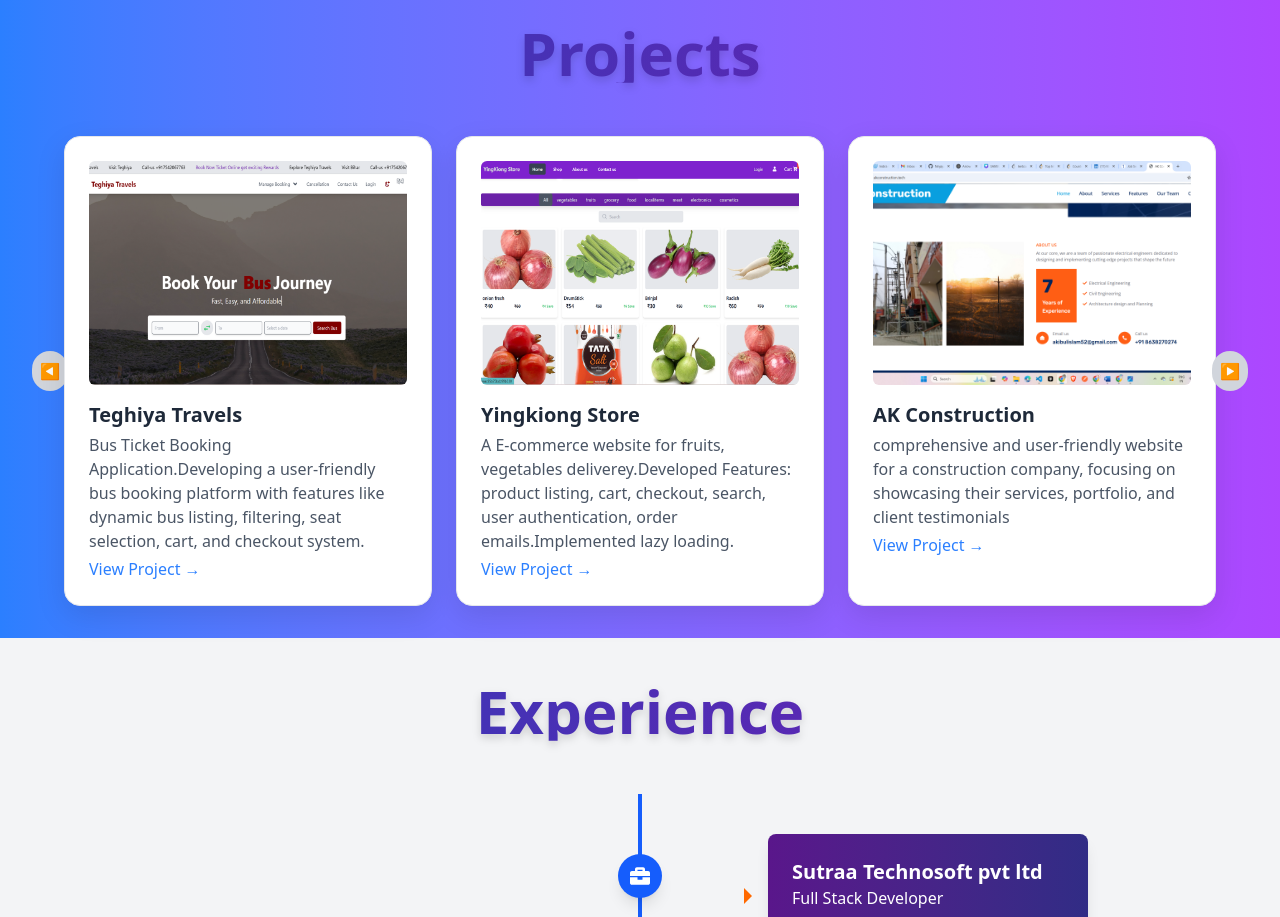
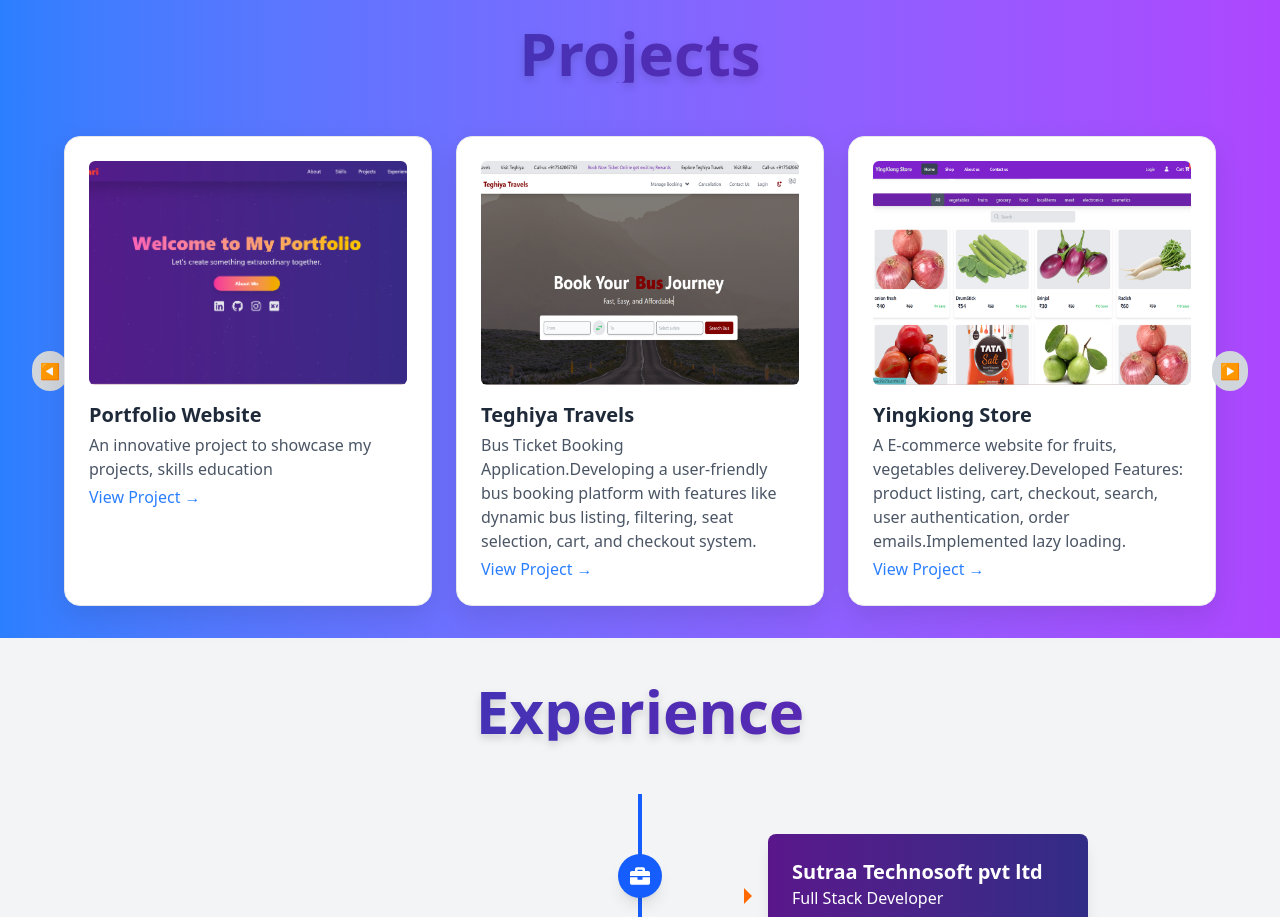
Before and after one commit to samsu-same/portfolio-web, a React (Vite) app: page / in a window 1280 px wide. Shown: the part 1940-2857 px from the top of the page. Built offline with nearby package versions, Linux system fonts and the light colour scheme.

Commit message:
project port move to top

```diff
--- a/src/components/Projeect.jsx
+++ b/src/components/Projeect.jsx
@@ -2,11 +2,11 @@
 import { useState } from "react";
 
 const projects = [
-  { id: 1, name: "Teghiya Travels", description: "Bus Ticket Booking Application.Developing a user-friendly bus booking platform with features like dynamic bus listing, filtering, seat selection, cart, and checkout system.", link: "https://www.teghiyatravels.in/", image: "/images/teghiyatravels.png" },
-  { id: 2, name: "Yingkiong Store", description: "A E-commerce website for fruits, vegetables deliverey.Developed Features: product listing, cart, checkout, search, user authentication, order emails.Implemented lazy loading.", link: "#", image: "/images/yingkiongstore.png" },
-  { id: 3, name: "AK Construction ", description: " comprehensive and user-friendly website for a construction company, focusing on showcasing their services, portfolio, and client testimonials", link: "https://akconstruction.tech/", image: "/images/akconstruction.png" },
-  { id: 4, name: "Next IAS Education", description: "An innovative project for edutech field.", link: "https://ias-app-six.vercel.app/", image: "/images/nextias.png" },
-  { id: 5, name: "Portfolio Website", description: "An innovative project to showcase my projects, skills education", link: "#", image: "/images/portfolio.png" },
+  { id: 1, name: "Portfolio Website", description: "An innovative project to showcase my projects, skills education", link: "https://portfolio-web-orpin-two.vercel.app/", image: "/images/portfolio.png" },
+  { id: 2, name: "Teghiya Travels", description: "Bus Ticket Booking Application.Developing a user-friendly bus booking platform with features like dynamic bus listing, filtering, seat selection, cart, and checkout system.", link: "https://www.teghiyatravels.in/", image: "/images/teghiyatravels.png" },
+  { id: 3, name: "Yingkiong Store", description: "A E-commerce website for fruits, vegetables deliverey.Developed Features: product listing, cart, checkout, search, user authentication, order emails.Implemented lazy loading.", link: "#", image: "/images/yingkiongstore.png" },
+  { id: 4, name: "AK Construction ", description: " comprehensive and user-friendly website for a construction company, focusing on showcasing their services, portfolio, and client testimonials", link: "https://akconstruction.tech/", image: "/images/akconstruction.png" },
+  { id: 5, name: "Next IAS Education", description: "An innovative project for edutech field.", link: "https://ias-app-six.vercel.app/", image: "/images/nextias.png" },
   { id: 6, name: "Dashboard", description: "An innovative project built on Next js.", link: "#", image: "/images/dashboard.png" },
   { id: 7, name: "Expense Tracker", description: "Helps ypu track your financial goal.", link: "https://expense-tracker-pi-gilt.vercel.app/dashboard", image: "/images/expensetracker.png" },
 ];
@@ -20,7 +20,7 @@
     <img src={project.image} alt={project.name} className="w-full h-56 object-cover rounded-md mb-4" />
     <h3 className="text-xl font-bold text-gray-800">{project.name}</h3>
     <p className="text-gray-600 mt-1">{project.description}</p>
-    <a href={project.link} className="mt-1 inline-block text-blue-500 hover:text-blue-700 transition-all">
+    <a target="_blank" href={project.link} className="mt-1 inline-block text-blue-500 hover:text-blue-700 transition-all">
       View Project →
     </a>
   </motion.div>
```
